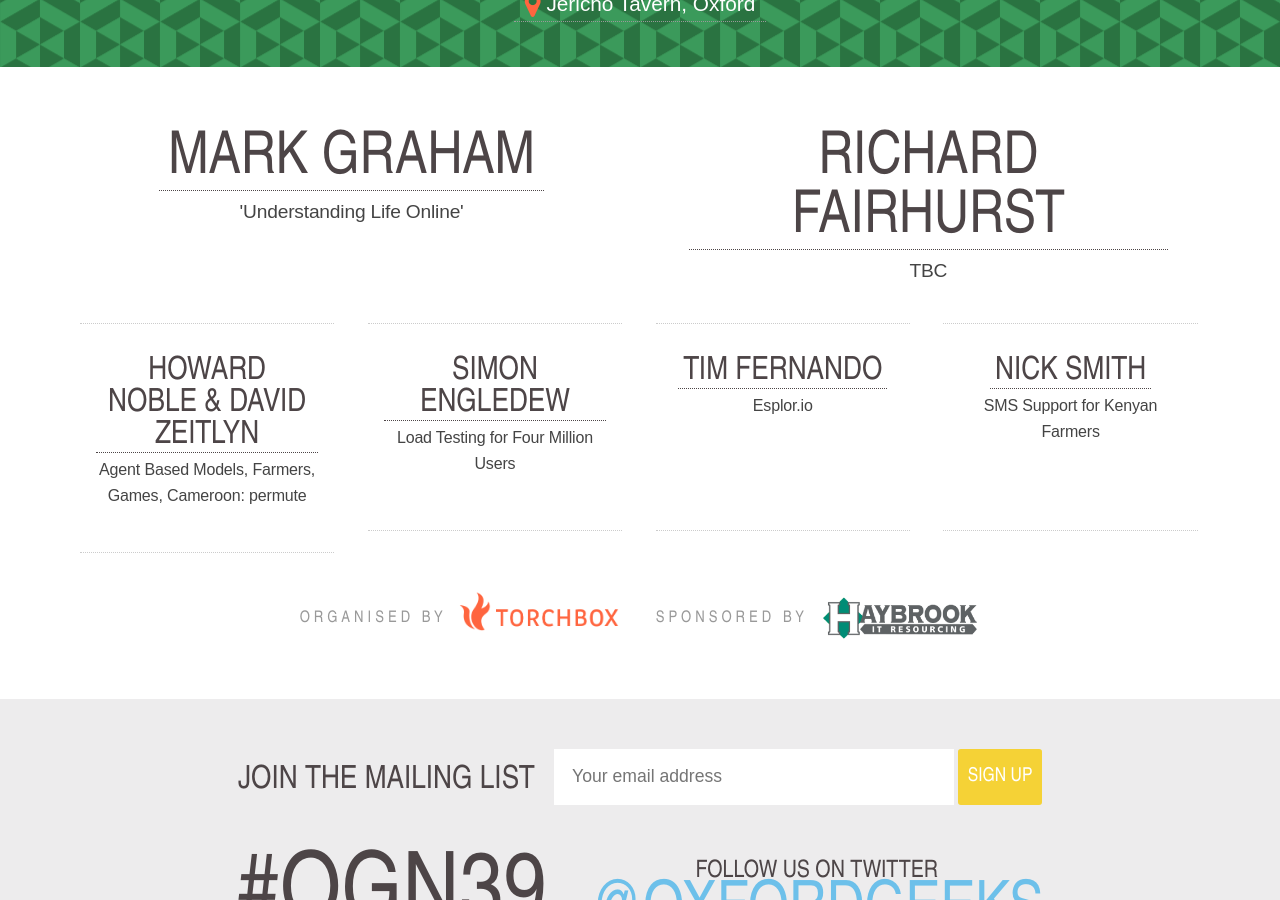
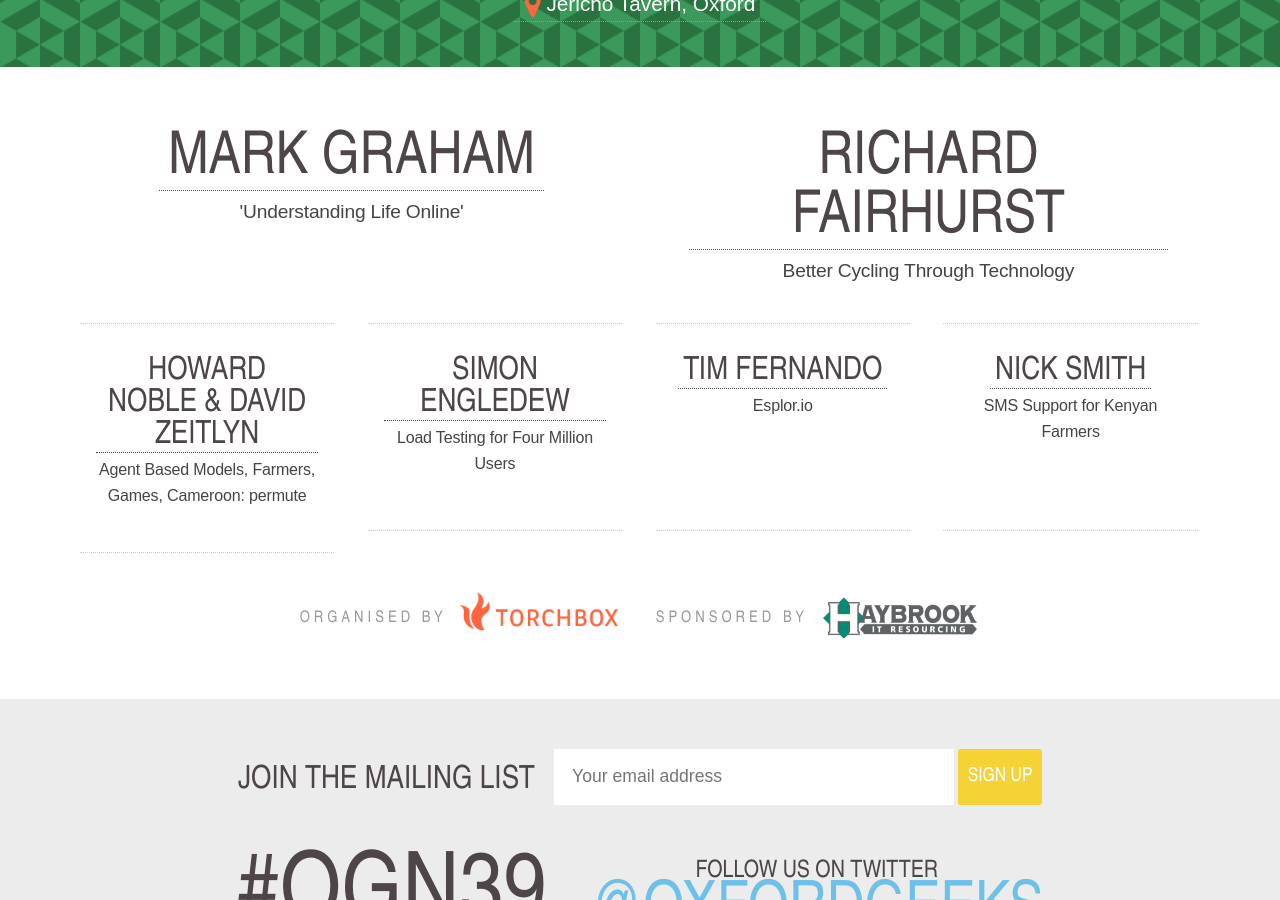
Before and after one commit to torchbox/ogn, a Jekyll site: the page built from _posts/2015-02-25-ogn39.markdown, in a window 1280 px wide and 900 px high, scrolled down 525 px. Built offline with Jekyll 4.4.1, drawn with Linux system fonts in a browser that asks for light colours; nearby versions of some CDN libraries; Markdown is read by kramdown in place of the engine named in the settings.

Commit message:
Added 2nd Keynote title

```diff
--- a/_posts/2015-02-25-ogn39.markdown
+++ b/_posts/2015-02-25-ogn39.markdown
@@ -37,7 +37,7 @@ keynoters: [Mark Graham]
     </li>
     <li itemprop="performer" itemscope="itemscope" itemtype="http://schema.org/Person">
         <a href="http://cycle.travel"><h2 itemprop="name">Richard Fairhurst</h2></a>
-        <p>TBC</p>
+        <p>Better Cycling Through Technology</p>
         <!--
         <div class="downloads">
             <a href="/">Slides</a>
```
